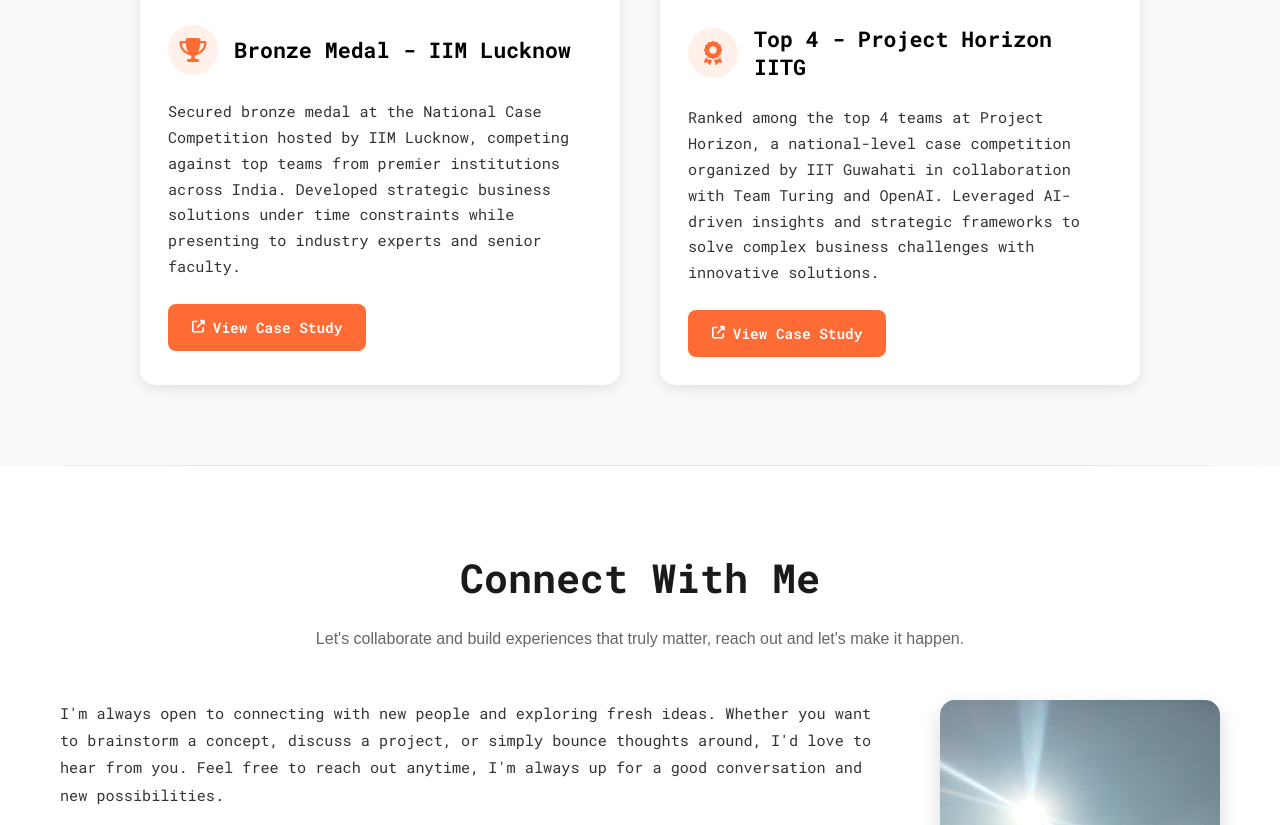
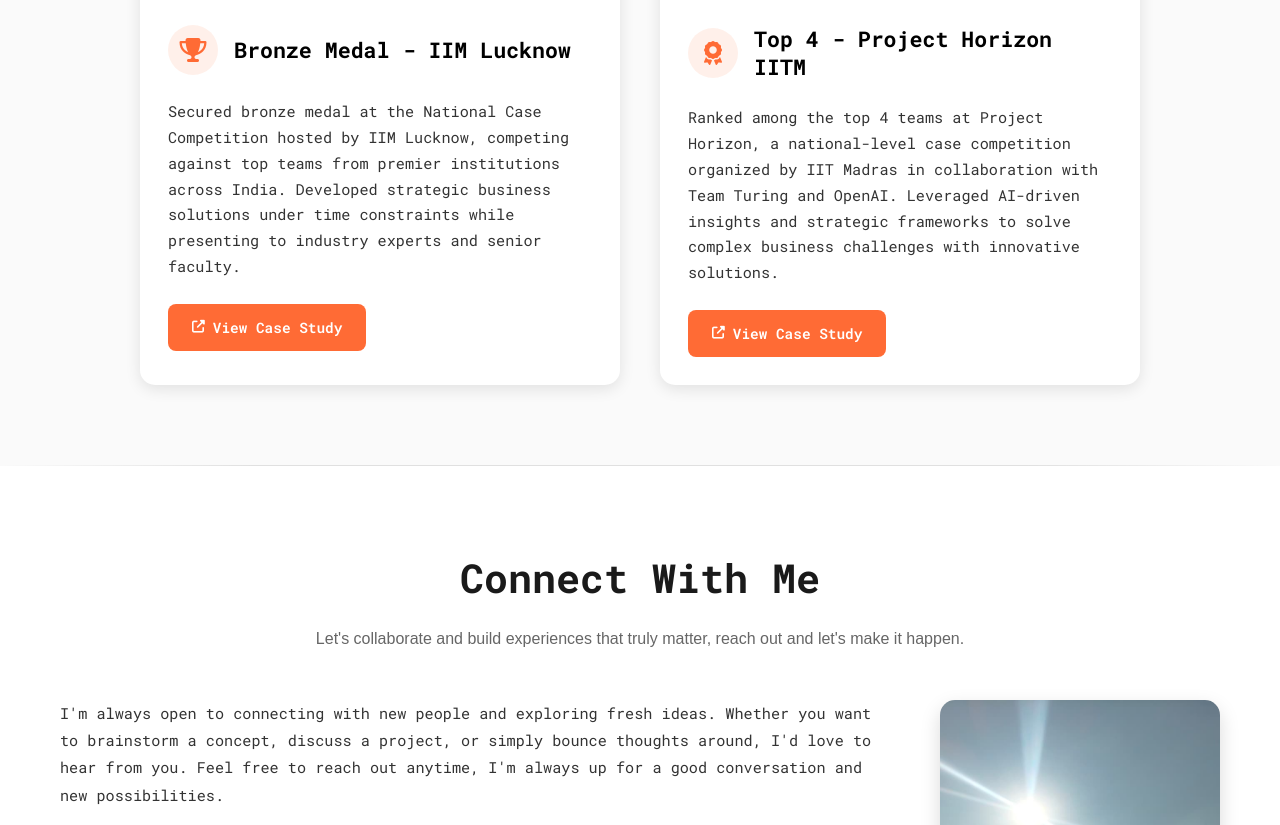
Before and after one commit to nikhil1-png/Nikhil-s-Portfolio, a plain HTML site: page index.html in a window 1280 px wide. Shown: the part 4934-5759 px from the top of the page. Drawn offline with Linux system fonts and the light colour scheme.

Commit message:
Updated index.html

```diff
--- a/index.html
+++ b/index.html
@@ -355,9 +355,9 @@
                             <div class="achievement-icon">
                                 <i class="fas fa-award"></i>
                             </div>
-                            <h3 class="achievement-title">Top 4 - Project Horizon IITG</h3>
+                            <h3 class="achievement-title">Top 4 - Project Horizon IITM</h3>
                         </div>
-                        <p class="achievement-description">Ranked among the top 4 teams at Project Horizon, a national-level case competition organized by IIT Guwahati in collaboration with Team Turing and OpenAI. Leveraged AI-driven insights and strategic frameworks to solve complex business challenges with innovative solutions.</p>
+                        <p class="achievement-description">Ranked among the top 4 teams at Project Horizon, a national-level case competition organized by IIT Madras in collaboration with Team Turing and OpenAI. Leveraged AI-driven insights and strategic frameworks to solve complex business challenges with innovative solutions.</p>
                         <a href="https://drive.google.com/drive/folders/your-project-horizon-folder" class="achievement-case-study-link" target="_blank" rel="noopener noreferrer">
                             <i class="fas fa-external-link-alt"></i> View Case Study
                         </a>
```
